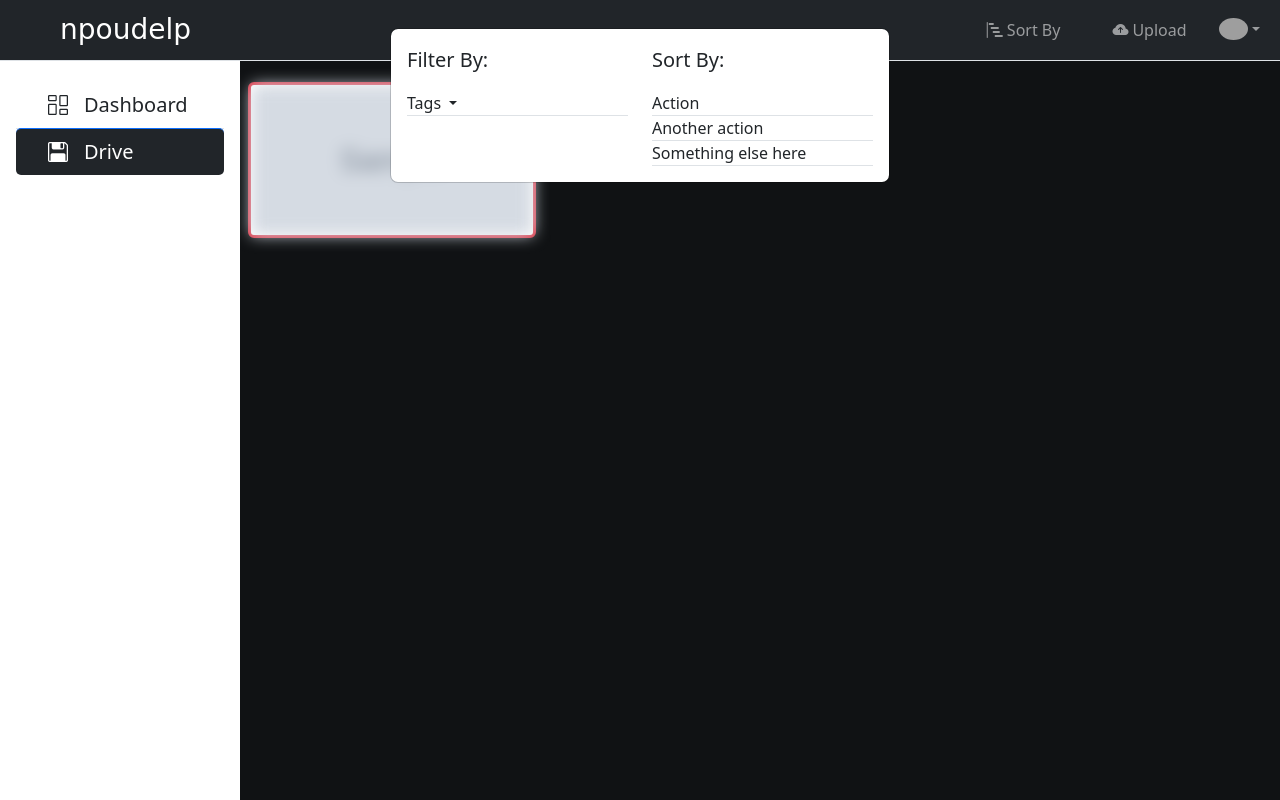
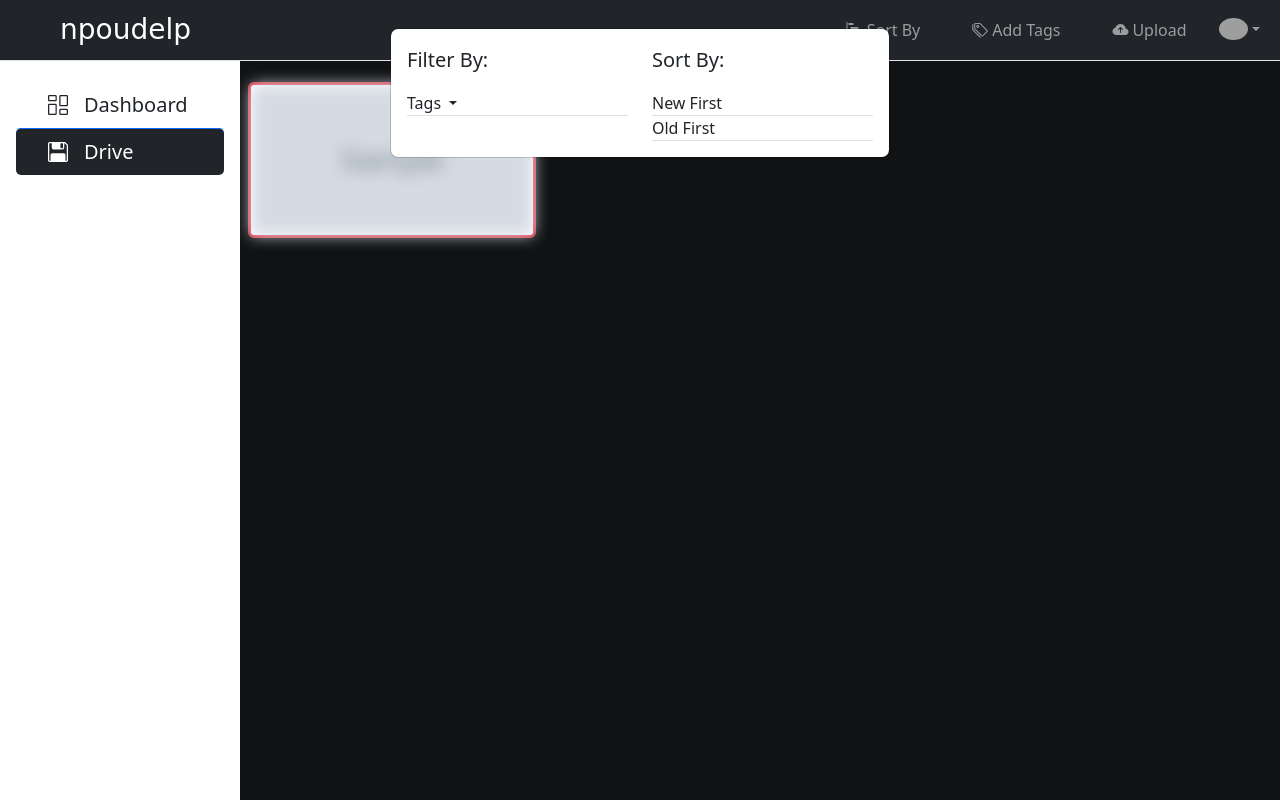
Before and after one commit to npoudelp/bqtbsb, a Django app: page /drive/ in a window 1280 px wide, after a click on "Sort By". Run offline with Django 4.2, Linux system fonts and the light colour scheme; tables that the repository leaves empty hold one stand-in row (values such as "Sample post"); grey boxes marked "Sample" are stand-in pictures; some libraries are stand-ins or nearby versions; grey boxes are pictures that could not be loaded.

```diff
--- a/templates/drive/drive.html
+++ b/templates/drive/drive.html
@@ -49,25 +49,54 @@
                             <p class="lead">Filter By:</p>
                             <div class="dropdown show border-bottom">
                                 <a class="dropdown-toggle text-decoration-none text-dark" href="#" role="button"
-                                    id="tag_drop" data-bs-toggle="dropdown" aria-haspopup="true"
-                                    aria-expanded="false">
+                                    id="tag_drop" data-bs-toggle="dropdown" aria-haspopup="true" aria-expanded="false">
                                     Tags
                                 </a>
                                 <div class="dropdown-menu" aria-labelledby="tag_drop">
-                                    <a class="dropdown-item" href="#">Action</a>
-                                    <a class="dropdown-item" href="#">Another action</a>
-                                    <a class="dropdown-item" href="#">Something else here</a>
+                                    {% for tag in tags %}
+                                    <a class="dropdown-item"
+                                        href="{% url 'drive:filter_file' key=tag.tag_name %}">{{tag.tag_name}}</a>
+                                    {% endfor %}
                                 </div>
                             </div>
                         </div>
                         <div class="col-md-6">
                             <p class="lead">Sort By:</p>
-                            <a class="dropdown-item border-bottom" href="#">Action</a>
-                            <a class="dropdown-item border-bottom" href="#">Another action</a>
-                            <a class="dropdown-item border-bottom" href="#">Something else here</a>
+                            <a class="dropdown-item border-bottom"
+                                href="{% url 'drive:filter_file' key='new_first' %}">New First</a>
+                            <a class="dropdown-item border-bottom"
+                                href="{% url 'drive:filter_file' key='old_first' %}">Old First</a>
                         </div>
                     </div>
                 </div>
+            </div>
+
+        </div>
+    </div>
+</div>
+
+
+<a href="#" class="nav-link mx-3" data-bs-toggle="modal" data-bs-target="#add_tag_popup">
+    <i class="bi bi-tags mx-1"></i>Add Tags
+</a>
+<!-- Modal -->
+<div class="modal fade text-dark" id="add_tag_popup" tabindex="0" role="dialog" aria-labelledby="add_tag_popup"
+    aria-hidden="true">
+    <div class="modal-dialog" role="document">
+        <div class="modal-content">
+            <div class="modal-header">
+                <h5 class="modal-title" id="model_header">Add tags for files</h5>
+            </div>
+            <div class="modal-body">
+                <form action="" method="post">
+                    {% csrf_token %}
+                    <table>
+                        {{add_tag_form|crispy}}
+                    </table>
+                    <div class="modal-footer">
+                        <button type="submit" class="btn btn-dark">Add</button>
+                    </div>
+                </form>
             </div>
 
         </div>
@@ -130,6 +159,7 @@
                         <div class="modal-body">
                             <span class="lead">Upload Date: {{image.upload_date}}</span><br>
                             <span class="lead">Image Shared: {{image.is_shared}}</span><br>
+                            <span class="lead">Image Tag: {{image.image_tag}}</span><br>
                             <span class="lead">File Status:
                                 {% if '2' in image.file_status %}
                                 Unrestricted
@@ -148,6 +178,11 @@
                                 <div class="p-2 mx-3">
                                     <a href="{{image.file_path.url}}" download class="btn btn-outline-dark">
                                         <i class="bi bi-cloud-download-fill h4"></i>
+                                    </a>
+                                </div>
+                                <div class="p-2 mx-3">
+                                    <a href="{% url 'drive:file_viewer' id=image.id %}" class="btn btn-outline-warning">
+                                        <i class="bi bi-eye h4"></i>
                                     </a>
                                 </div>
                             </div>
```
